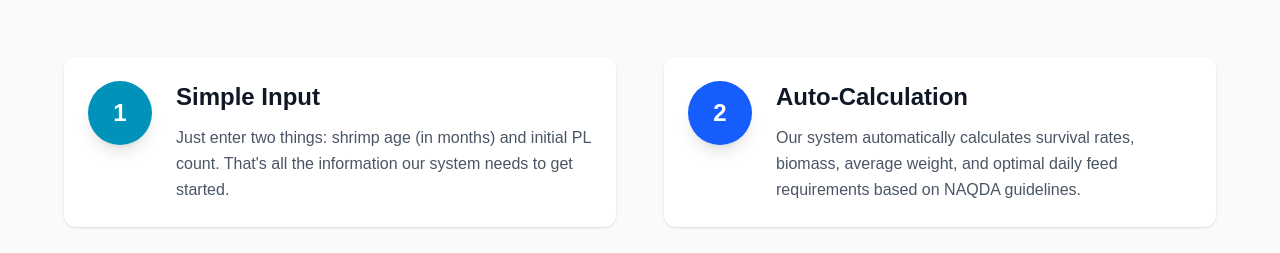
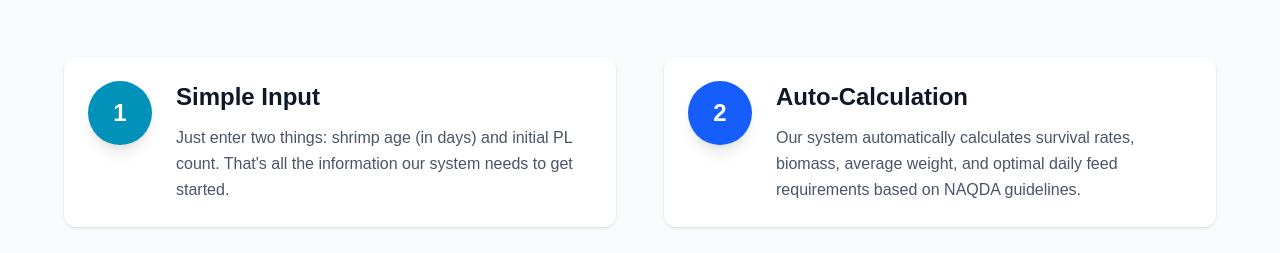
Before and after one commit to DeraniDU/ai-shrimp-landing-main, a Next.js app: page /feeding in a window 1280 px wide. Shown: the part 1600-1853 px from the top of the page. Built offline with nearby package versions, Linux system fonts and the light colour scheme.

Commit message:
update page.tsx

```diff
--- a/app/feeding/page.tsx
+++ b/app/feeding/page.tsx
@@ -279,7 +279,7 @@ export default function FeedingSection() {
               <div>
                 <h3 className="text-2xl font-bold mb-3 text-gray-900">Simple Input</h3>
                 <p className="text-gray-600 leading-relaxed">
-                  Just enter two things: shrimp age (in months) and initial PL count.
+                  Just enter two things: shrimp age (in days) and initial PL count.
                   That's all the information our system needs to get started.
                 </p>
               </div>
```
